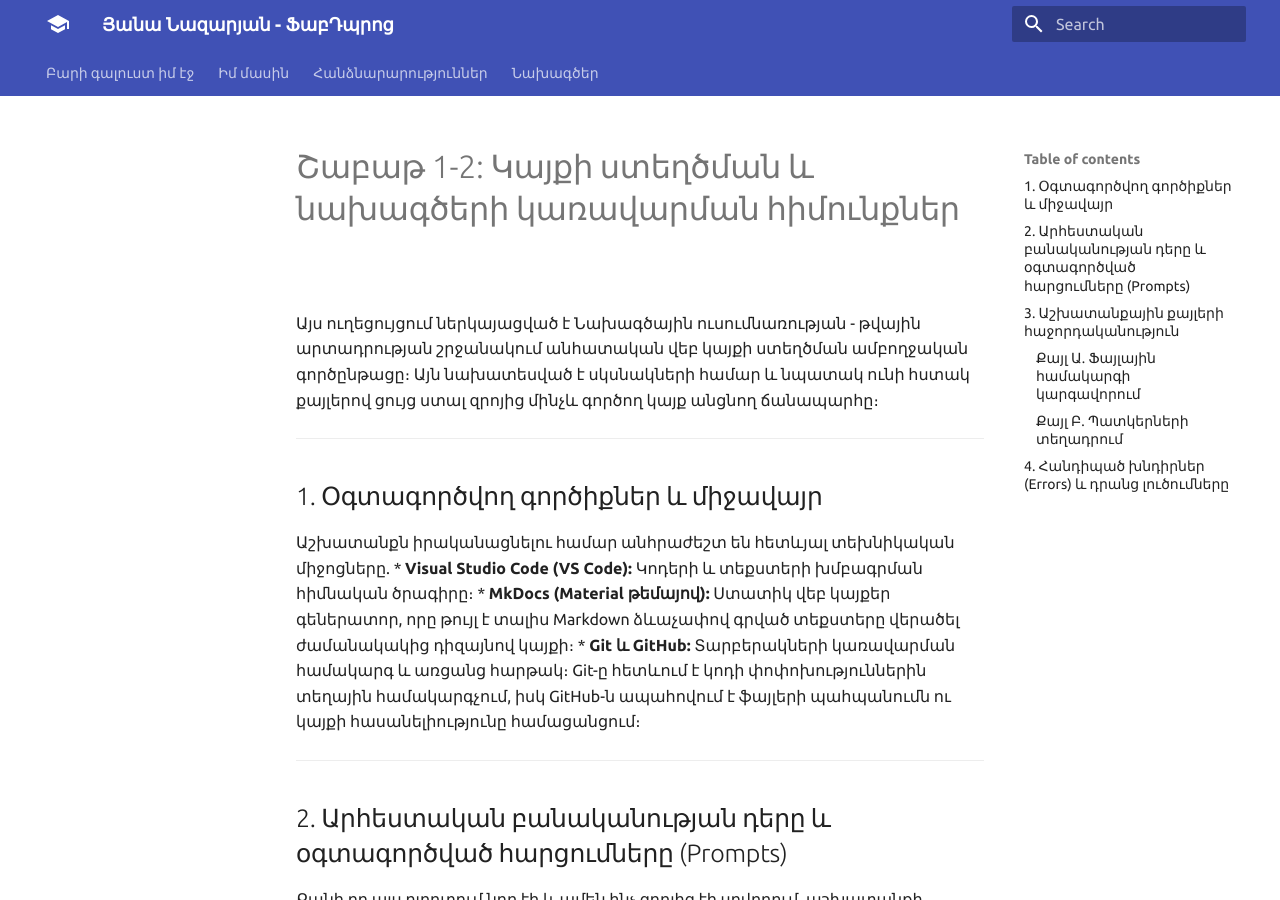
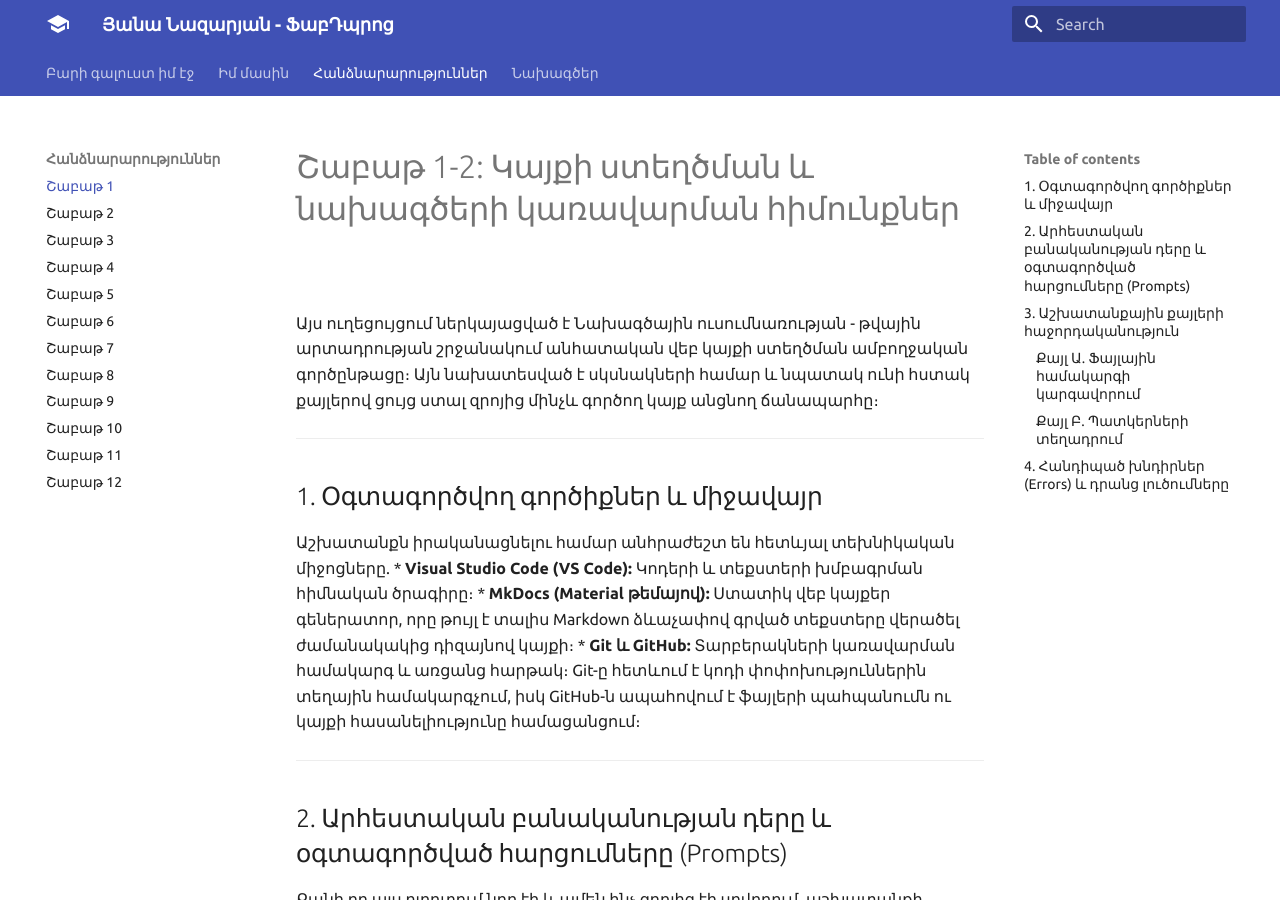
Before and after one commit to yananazaryan26-crypto/fab-academy-site, an MkDocs documentation site: the page built from docs/assignments/week01.md, in a window 1280 px wide and 900 px high. Built offline with MkDocs 1.6.1 and Material for MkDocs 9.7.7, drawn with Linux system fonts in a browser that asks for light colours.

Commit message:
fixed issue of directory3

```diff
--- a/mkdocs.yml
+++ b/mkdocs.yml
@@ -54,5 +54,18 @@ markdown_extensions:
 nav:
   - Բարի գալուստ իմ էջ: index.md
   - Իմ մասին: about.md
-  - Հանձնարարություններ: assignments/
+  - Հանձնարարություններ:
+      - "Շաբաթ 1": assignments/week01.md
+      - "Շաբաթ 2": assignments/week02.md
+      - "Շաբաթ 3": assignments/week03.md
+      - "Շաբաթ 4": assignments/week04.md
+      - "Շաբաթ 5": assignments/week05.md
+      - "Շաբաթ 6": assignments/week06.md
+      - "Շաբաթ 7": assignments/week07.md
+      - "Շաբաթ 8": assignments/week08.md
+      - "Շաբաթ 9": assignments/week09.md
+      - "Շաբաթ 10": assignments/week10.md
+      - "Շաբաթ 11": assignments/week11.md
+      - "Շաբաթ 12": assignments/week12.md
+
   - Նախագծեր: projects/final-project.md
```
